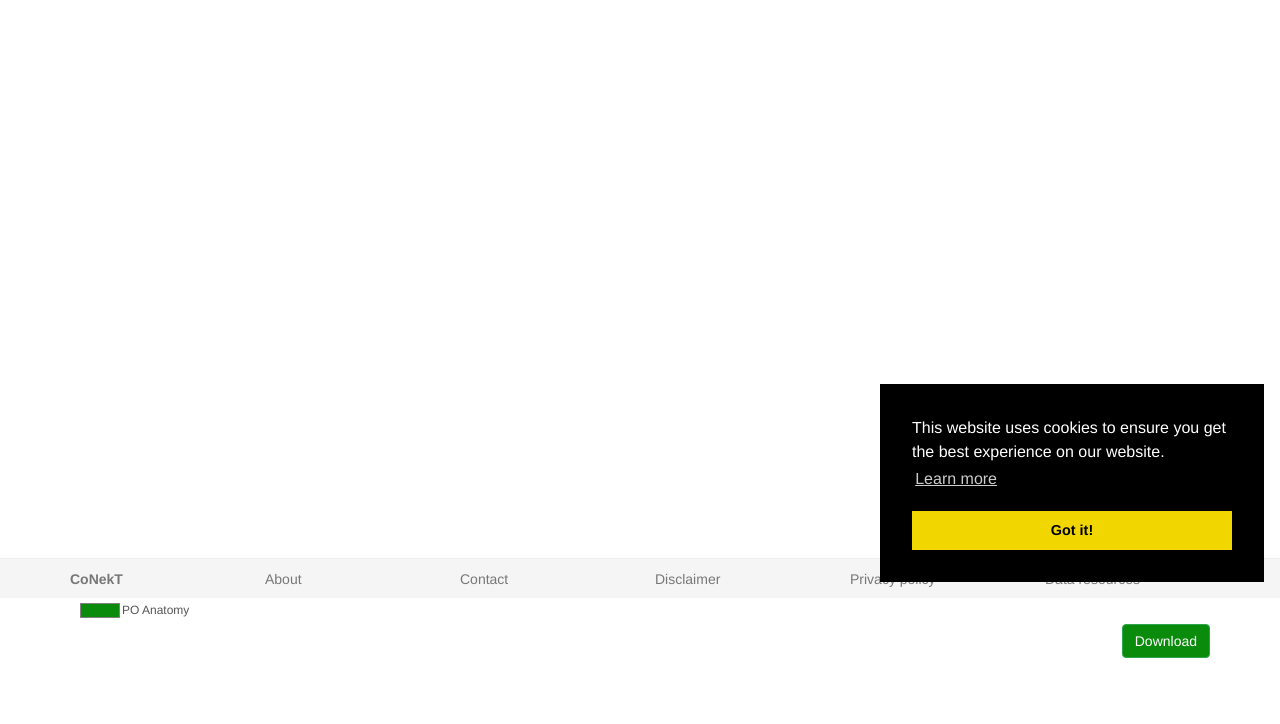
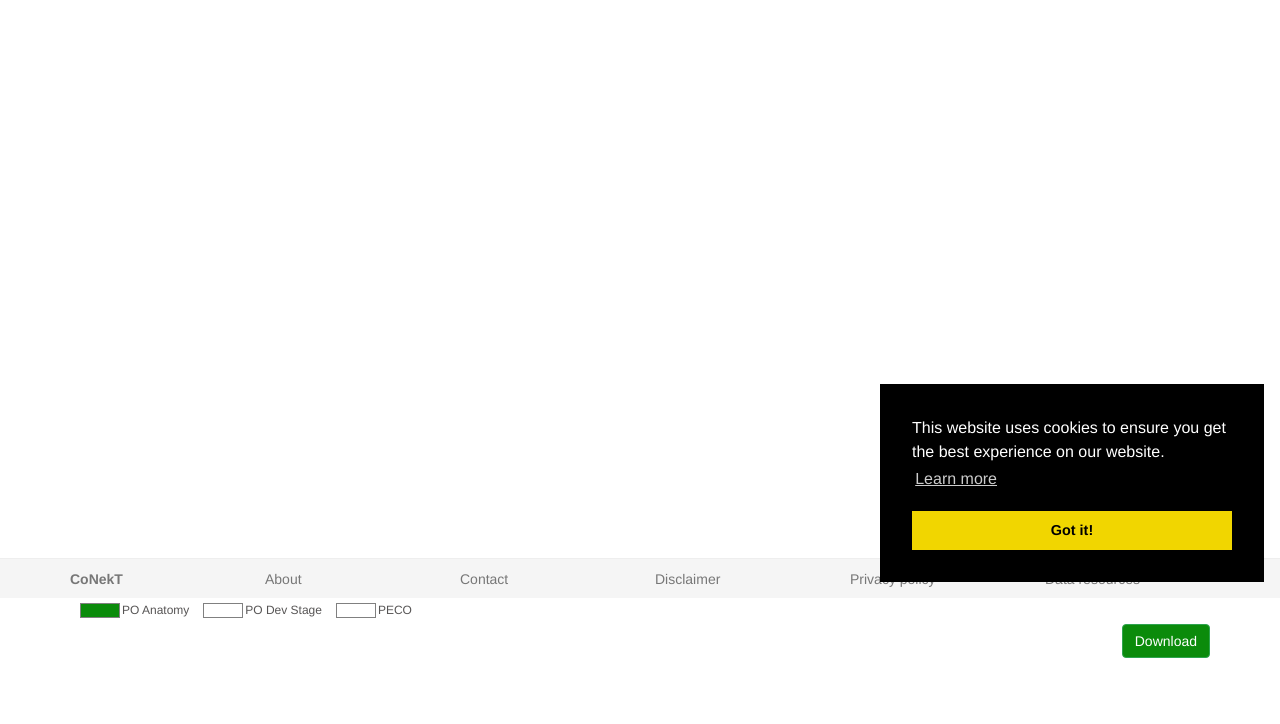
Before and after one commit to labbces/conekt_grasses, a Flask app: template CoNekT/conekt/templates/expression_profile_comparison.html in a window 1280 px wide. Shown: the part 202-926 px from the top of the page. Run offline with Flask 3, Linux system fonts and the light colour scheme; tables that the repository leaves empty hold one stand-in row (values such as "Sample post"); the template is opened without the code that fills it: values that come from a table or form of the project are taken from there, most other values are stand-ins (such as "Sample title", 1, 10 or a date in 2020); parts of the project's set-up code (start-up, migrations or seed data) failed here and were passed over; some libraries are stand-ins or nearby versions.

Commit message:
Fixed selection of POs and PECO

```diff
--- a/CoNekT/conekt/templates/expression_profile_comparison.html
+++ b/CoNekT/conekt/templates/expression_profile_comparison.html
@@ -42,10 +42,10 @@
 
     <div class="select">
         <div class="po_anatomy"><input type="checkbox" value="po_anatomy" id="po_anatomy" checked><label for="po_anatomy" style="margin-left:3px; font-size:12px; color: #575555; font-weight: 100;">PO Anatomy</label></div>
-        {% if not po_dev_stage_profiles|length %}
+        {% if po_dev_stage_profiles %}
         <div class="po_dev_stage"><input type="checkbox" value="po_dev_stage" id="po_dev_stage"><label for="po_dev_stage" style="margin-left:3px; font-size:12px; color: #575555; font-weight: 100;">PO Dev Stage</label></div>
         {% endif %}
-        {% if not peco_profiles|length %}
+        {% if peco_profiles %}
         <div class="peco"><input type="checkbox" value="peco" id="peco"><label for="peco" style="margin-left:3px; font-size:12px; color: #575555; font-weight: 100;">PECO</label></div>
         {% endif %}
     </div>
@@ -177,6 +177,7 @@
                             .prop('checked', true)
                             .appendTo($itemDiv);
 
+                        if (clas == "po_anatomy") {
                         $('<label>')
                             .attr('for', sample_annotation_ontology_class)
                             .text(clas == "po_anatomy"? sample_annotation_ontology_class.charAt(0).toUpperCase() + sample_annotation_ontology_class.slice(1): sample_annotation_ontology_class.charAt(0).toUpperCase() + sample_annotation_ontology_class.slice(1) + " (" + abbreviate(sample_annotation_ontology_class) + ")")
@@ -187,6 +188,29 @@
                                 'font-weight': '100',
                             })
                             .appendTo($itemDiv);
+                        } else if (clas == "po_dev_stage") {
+                            $('<label>')
+                            .attr('for', sample_annotation_ontology_class)
+                            .text(clas == "po_dev_stage"? sample_annotation_ontology_class.charAt(0).toUpperCase() + sample_annotation_ontology_class.slice(1): sample_annotation_ontology_class.charAt(0).toUpperCase() + sample_annotation_ontology_class.slice(1) + " (" + abbreviate(sample_annotation_ontology_class) + ")")
+                            .css({
+                                'margin-left':'3px',
+                                'font-size': '12px',
+                                'color': '#575555',
+                                'font-weight': '100',
+                            })
+                            .appendTo($itemDiv);
+                        } else {
+                            $('<label>')
+                            .attr('for', sample_annotation_ontology_class)
+                            .text(clas == "peco"? sample_annotation_ontology_class.charAt(0).toUpperCase() + sample_annotation_ontology_class.slice(1): sample_annotation_ontology_class.charAt(0).toUpperCase() + sample_annotation_ontology_class.slice(1) + " (" + abbreviate(sample_annotation_ontology_class) + ")")
+                            .css({
+                                'margin-left':'3px',
+                                'font-size': '12px',
+                                'color': '#575555',
+                                'font-weight': '100',
+                            })
+                            .appendTo($itemDiv);
+                        }
 
                         $itemDiv.appendTo('.select.ontology');
                     }
```
